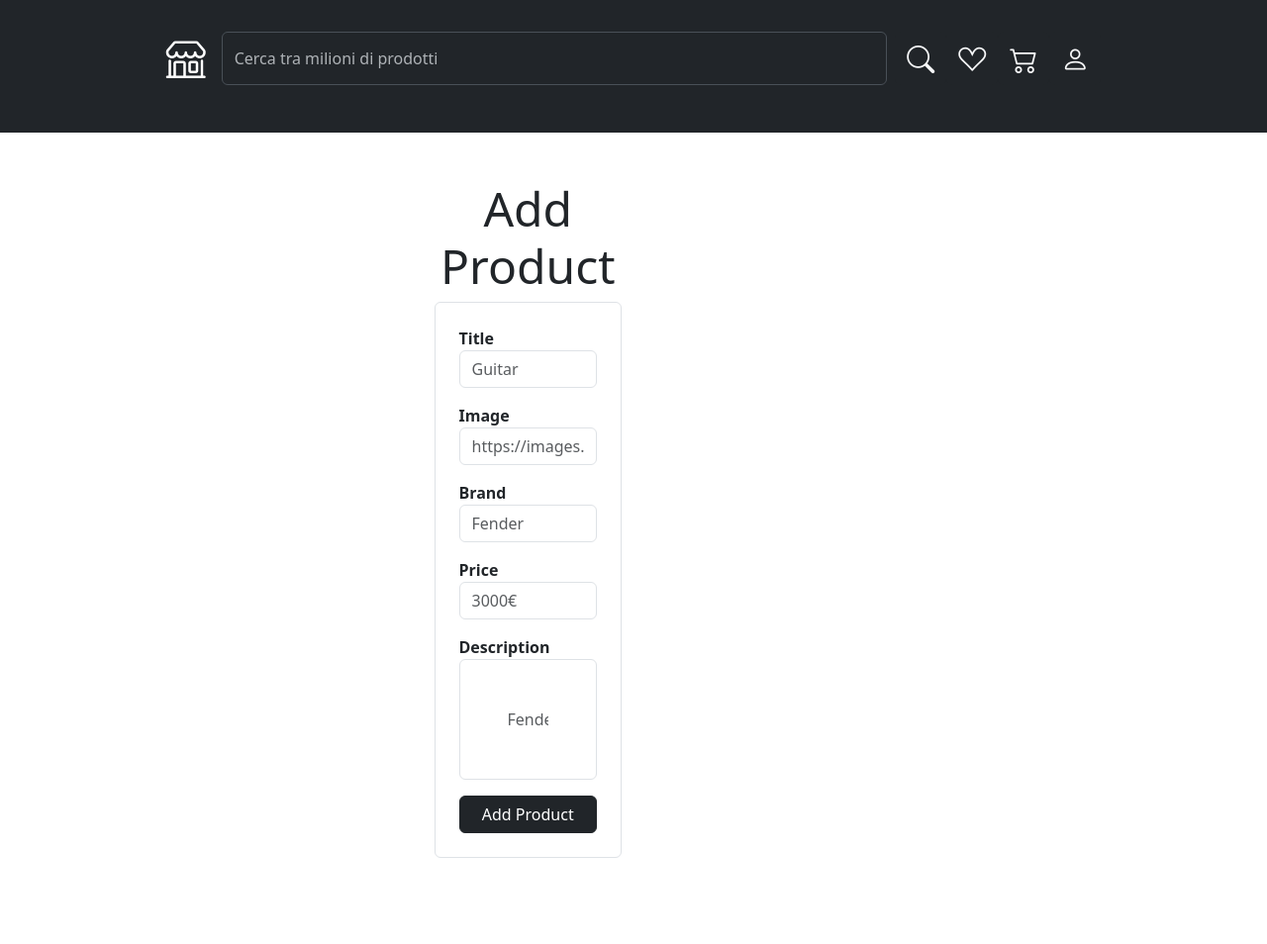
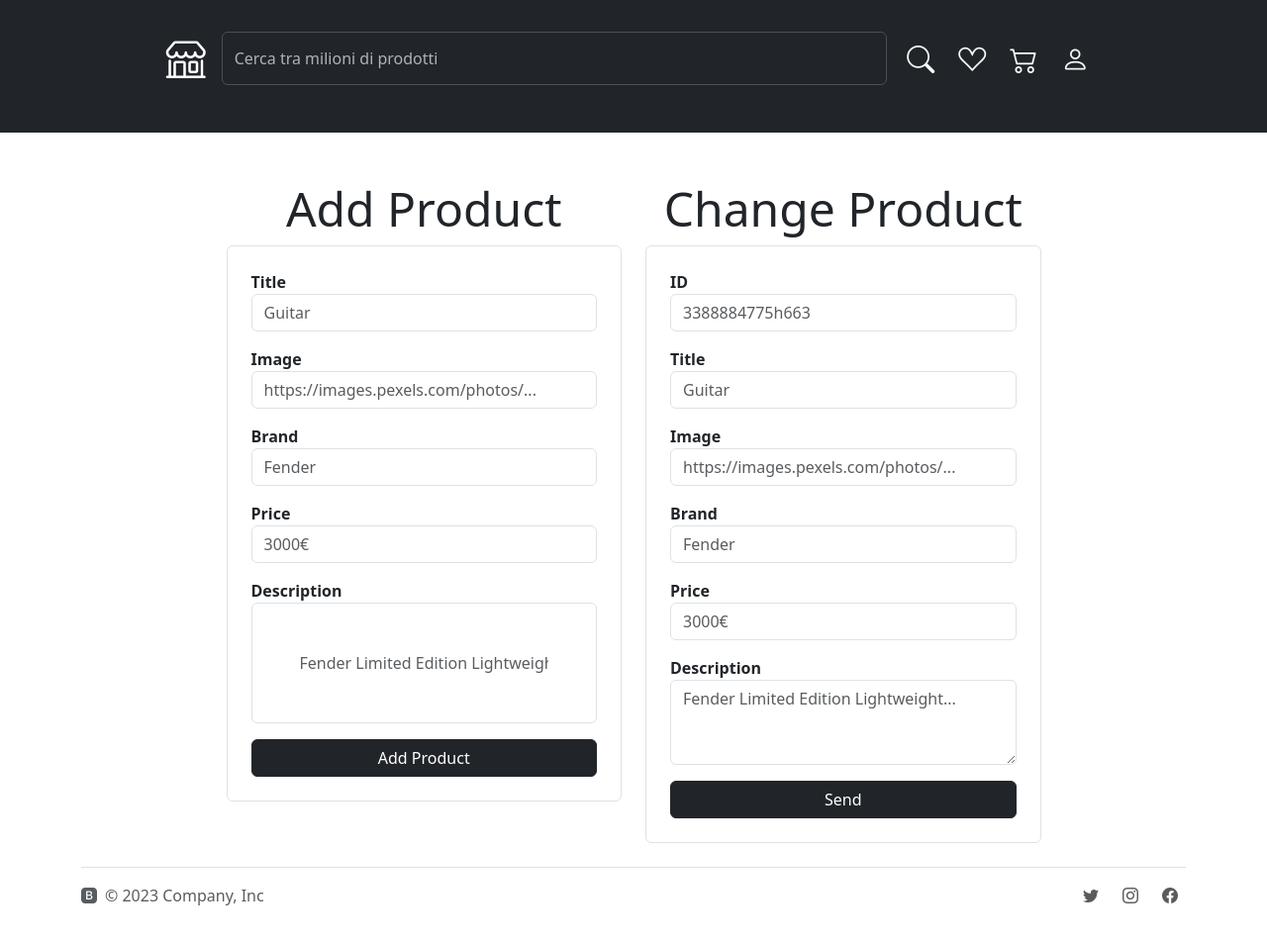
Before and after one commit to Aoblu87/M4-D7-Marketplace, a plain HTML site: page admin/admin.html in a window 1280 px wide. Shown: the whole page at 99% size. Before the commit the page ends 867 px from the top, so only its background shows below. Drawn offline with nearby package versions, Linux system fonts and the light colour scheme; no server answers.

Commit message:
Cambiato input in textarea

```diff
--- a/admin/admin.html
+++ b/admin/admin.html
@@ -138,16 +138,15 @@
 
                 </div>
                 <!-- CHANGE PRODUCT FORM -->
-                <!-- <div class="col-12 col-md-6">
-
-
-
+                <div class="col-12 col-md-6">
                     <h2 class="display-5 text-center">Change Product</h2>
-
-
 
                     <form class="border rounded p-4">
 
+                        <div class="col-12 mb-3">
+                            <label for="Id" class="fw-semibold">ID</label>
+                            <input type="text" class="form-control" id="Id" placeholder="3388884775h663">
+                        </div>
                         <div class="col-12 mb-3">
                             <label for="titleInput" class="fw-semibold">Title</label>
                             <input type="text" class="form-control" id="titleInput" placeholder="Guitar">
@@ -167,8 +166,8 @@
                         </div>
                         <div class="col-12 mb-3">
                             <label for="descriptionInput" class="fw-semibold">Description</label>
-                            <input type="text" class="form-control p-5" id="descriptionInput"
-                                placeholder="Fender Limited Edition Lightweight...">
+                            <textarea type="text" class="form-control" id="descriptionInput"
+                                placeholder="Fender Limited Edition Lightweight..." rows="3" cols="33"></textarea>
                         </div>
 
                         <button type="button" class="col-12 btn btn-dark" onclick="changeProduct(event)">Send</button>
@@ -176,16 +175,43 @@
 
                     </form>
 
-                </div> -->
-
-
-
-
+                </div>
 
                 <div id="products-container" class="col d-flex"></div>
             </div>
         </div>
     </main>
+    <!-- FOOTER -->
+    <footer>
+        <div class="container">
+            <footer class="d-flex flex-wrap justify-content-between align-items-center py-3 my-4 border-top">
+                <div class="col-md-4 d-flex align-items-center">
+                    <a href="/" class="mb-3 me-2 mb-md-0 text-body-secondary text-decoration-none lh-1">
+                        <i class="bi bi-bootstrap-fill"></i>
+                    </a>
+                    <span class="mb-3 mb-md-0 text-body-secondary">© 2023 Company, Inc</span>
+                </div>
+
+                <ul class="nav col-md-4 justify-content-end list-unstyled d-flex">
+                    <li class="ms-3"><a href="/"
+                            class="mb-3 me-2 mb-md-0 text-body-secondary text-decoration-none lh-1">
+                            <i class="bi bi-twitter">
+                        </a></i></li>
+                    <li class="ms-3"><a href="/"
+                            class="mb-3 me-2 mb-md-0 text-body-secondary text-decoration-none lh-1">
+                            <i class="bi bi-instagram"></i>
+                        </a></li>
+                    <li class="ms-3"><a href="/"
+                            class="mb-3 me-2 mb-md-0 text-body-secondary text-decoration-none lh-1">
+                            <i class="bi bi-facebook"></i>
+                        </a></li>
+                </ul>
+            </footer>
+        </div>
+    </footer>
+
+
+
 
 
 
```
Also changed, not shown: index.html (+28 -0 lines), product/product.html (+27 -0 lines).
